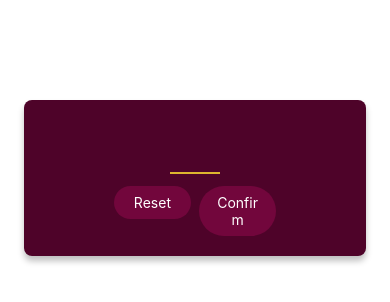
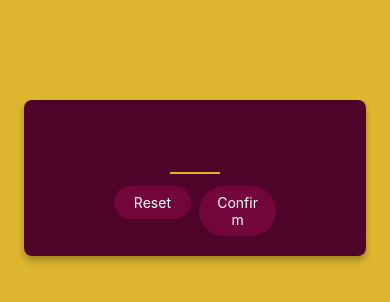
Before and after one commit to Pinetart/React-Native-Max, a React Native app: screen / in a window 390 px wide. Shown: the top 302 px of the page. Built offline with nearby package versions, Linux system fonts and the light colour scheme.

Commit message:
Coloring the Components & The Overall App

```diff
--- a/App.js
+++ b/App.js
@@ -3,10 +3,15 @@ import StartGameScreen from "./screens/StartGameScreen";
 
 export default function App() {
   return (
-    <View>
+    <View style={styles.rootScreen}>
       <StartGameScreen />
     </View>
   );
 }
 
-const styles = StyleSheet.create({});
+const styles = StyleSheet.create({
+  rootScreen: {
+    backgroundColor: "#ddb52f",
+    flex: 1,
+  },
+});
```
